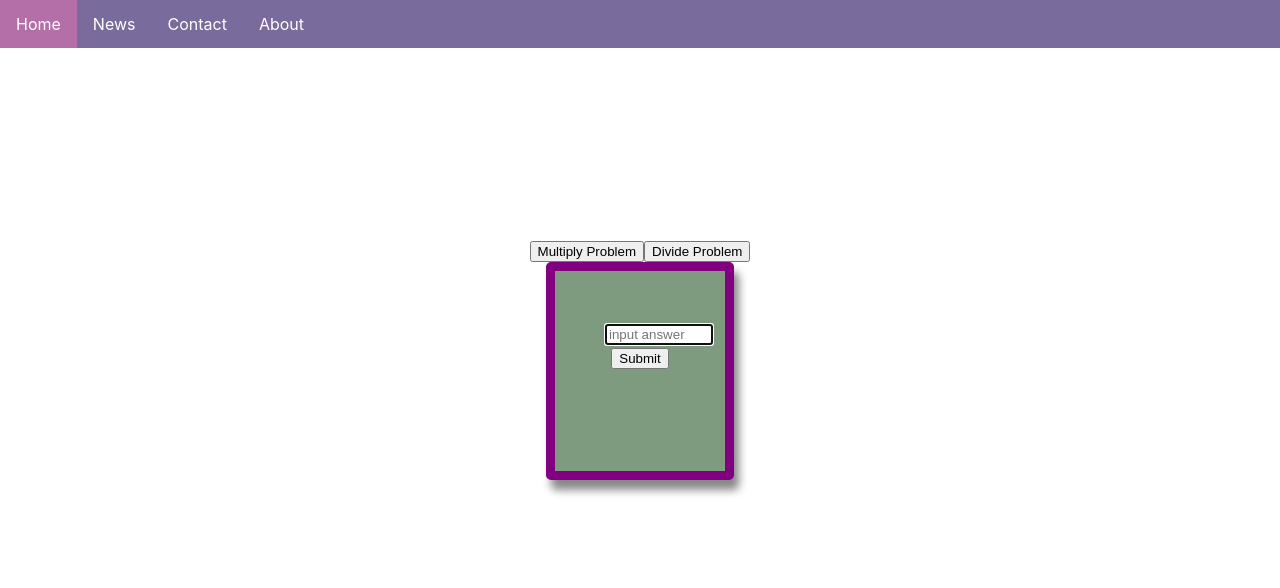
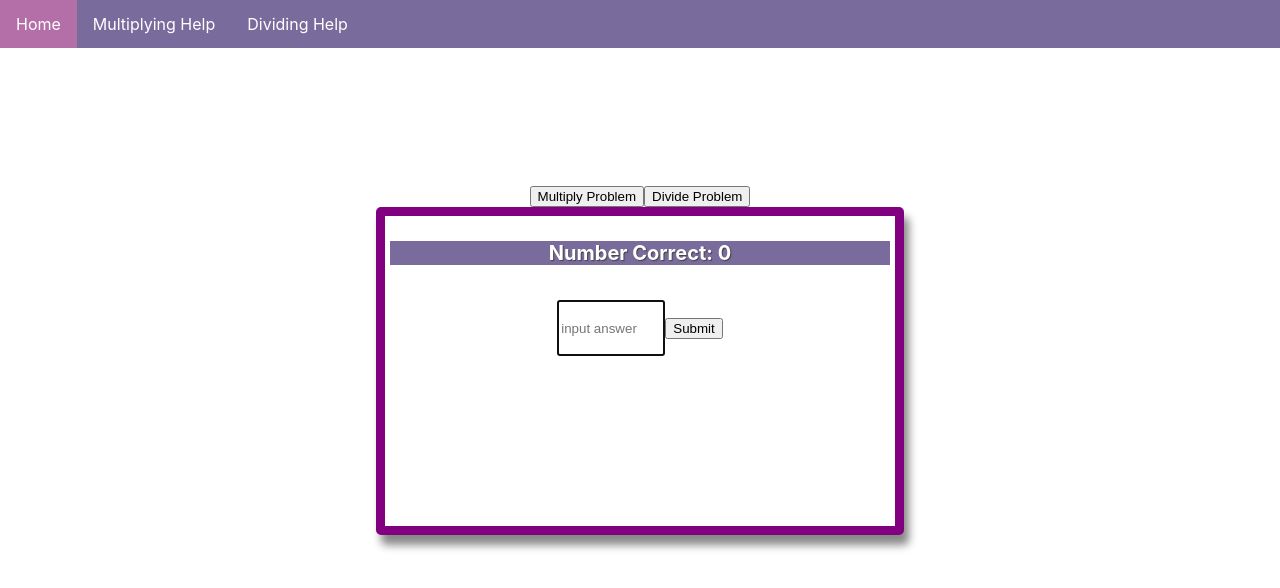
Before and after one commit to MVallery/mathfactmaster, a React (Create React App) app: page / in a window 1280 px wide. Shown: the top 588 px of the page. Built offline with nearby package versions, Linux system fonts and the light colour scheme.

Commit message:
added count & question completed list

```diff
--- a/src/App.css
+++ b/src/App.css
@@ -56,28 +56,37 @@
   75%  {background-color:green; left:0px; top:200px;}
   100% {background-color:red; left:0px; top:0px;}
 }
+
 .problem {
   border: 9px solid purple;
-  color: white;
+  color: rgb(117, 76, 133);
   font-weight:bold;
-  font-size: 19px;
+  font-size: 50px;
   font-style: arial;
-  text-shadow: 2px 2px 5px rgb(68, 68, 68);
-  padding: 50px;
+  text-shadow: 1px 1px 1px rgb(68, 68, 68);
+  padding: 5px;
+
   border-radius: 5px;
-  height: 100px;
-  width: 70px;
+  height: 300px;
+  width: 500px;
   text-align:center;
   justify-content:center;
-  animation-name: Problem-animation;
-  animation-duration: 4s;
-  background: rgb(127, 155, 127);
+  /* animation-name: Problem-animation;
+  animation-duration: 4s; */
+  background: rgb(255, 255, 255);
   box-shadow: 5px 10px 8px #888888;
   /* background-image: linear-gradient(to right, red,indigo,blueviolet, indigo, red) */
 }
+.card-top {
+  background: rgb(121, 107, 155);
+  color: white;
+  font-size: 20px;
+  justify-content:top;
 
+}
 input[type="text"] {
   width: 100px;
+  height:50px;
 }
 ul {
   list-style-type: none;
--- a/src/App.js
+++ b/src/App.js
@@ -9,11 +9,14 @@ function App() {
   const [message, setMessage] = useState("")
   const [questionType, setQuestionType] = useState("multiply")
   const [autoFocus, setAutoFocus] = useState("autoFocus")
+  const [count, setCount] = useState(0)
+  const [time, setTime] = useState(0)
+  const [completedQList, setCompletedQList] = useState([])
   const handleMultiplyClick = () => {
     var E = Math.floor(Math.random()*9+2);
     var G = Math.floor(Math.random()*9+2);
     var answer = E*G
-    var question = E+" * "+G+" = ";
+    var question = E+" × "+G+" = ";
     // let tempList = questionList;
     // tempList.push(question);
     setQuestionList([question]);
@@ -27,7 +30,7 @@ function App() {
     var G = Math.floor(Math.random()*9+2);
     var answer = Math.floor(Math.random()*9+2);
     var T = answer*G
-    var question = T+ " / "+G+" = ";
+    var question = T+ " ÷ "+G+" = ";
     // let tempList = questionList;
     // tempList.push(question);
     setQuestionList([question]);
@@ -48,8 +51,15 @@ const handleSubmitAnswer = (e) => {
   if (inputAnswer === String(correctAnswer)) {
     var goodMessages = ["Great job", "Awesome!", "Wow keep it up!", "You got it!!"]
     var randomMessage = goodMessages[Math.floor(Math.random()*goodMessages.length)]
+
     setMessage(randomMessage)
-    console.log(randomMessage)
+    setCount(count+1)
+
+    let tempList = completedQList
+    tempList.push(questionList + " " + inputAnswer + ": Correct!")
+    setCompletedQList(tempList)
+    console.log(completedQList)
+
     if (questionType === "multiply") {
       setTimeout(handleMultiplyClick, 2000)
       setTimeout(() => {setMessage ("")}, 2000)
@@ -62,6 +72,11 @@ const handleSubmitAnswer = (e) => {
   else {
     var badMessages = ["Uh oh try again! ", "So close, yet so far away ", "Better luck next time! ", "I wish this was good news...", "We can't all be perfect. ", "Ouch, that sucks try again! "]
     var randomMessage = badMessages[Math.floor(Math.random()*badMessages.length)]
+    let tempList = completedQList
+    tempList.push(questionList + " " + inputAnswer + ": Wrong (Correct answer: " + correctAnswer + ")")
+    setCompletedQList(tempList)
+    console.log(completedQList)
+
     setMessage("Your answer: " + inputAnswer + " " + randomMessage + questionList + " " + correctAnswer)
     if (questionType === "multiply") {
       setTimeout(handleMultiplyClick, 5000)
@@ -80,6 +95,7 @@ const handleSubmitAnswer = (e) => {
   // setTimeout(newQuestion, 5000)
 
 }
+
 const keypress = (e) => {
   if(e.key === "Enter") {
     e.preventDefault();
@@ -91,9 +107,8 @@ const keypress = (e) => {
 <div className="Giant-container">
 <ul>
   <li><a href="default.asp">Home</a></li>
-  <li><a href="news.asp">News</a></li>
-  <li><a href="contact.asp">Contact</a></li>
-  <li><a href="about.asp">About</a></li>
+  <li><a href="news.asp">Multiplying Help</a></li>
+  <li><a href="contact.asp">Dividing Help</a></li>
 </ul>
 <div className="container">
         <button onClick= {() => {handleMultiplyClick();}}>Multiply Problem</button>
@@ -101,6 +116,9 @@ const keypress = (e) => {
   <div className="container">
 
     <div className="problem">
+    <div className="card-top">
+  <p>Number Correct: {count}</p>
+    </div>
     <Problems questionList={questionList} />
     <input type="text" onChange={handleInputAnswer}
                         onSubmit = {handleSubmitAnswer}
@@ -115,6 +133,17 @@ const keypress = (e) => {
                   onKeyPress={keypress}
                   placeholder= "input answer"/> */}
         <button type= "submit" onKeyPress={keypress}form className="commentForm" onClick={handleSubmitAnswer}>Submit</button>
+
+
+
+
+
+
+
+
+
+
+
     </div>
 
         </div>
@@ -123,6 +152,13 @@ const keypress = (e) => {
 
 
         {message}
+        <div>
+        <ul>
+      {completedQList.map((value, index) => {
+        return <li key={index}>{value}</li>
+      })}
+    </ul>
+    </div>
       </header>
     </div>
   )
--- a/src/problems.js
+++ b/src/problems.js
@@ -7,7 +7,7 @@ function randomMultiply (){
   var T = Math.floor(Math.random()*15+2)
   return (
     <div>
-      <p>{E} * {T} = {E*T}</p>
+      <p>{E} × {T} = {E*T}</p>
     </div>
   )
 }
@@ -18,7 +18,7 @@ function randomDivide (){
   var T = E*G
   return (
     <div>
-      <p>{T} / {G} = {E}</p>
+      <p>{T} ÷ {G} = {E}</p>
     </div>
   )
 
```
